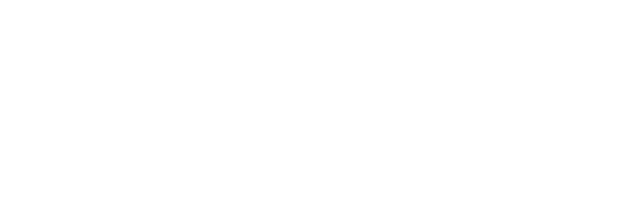
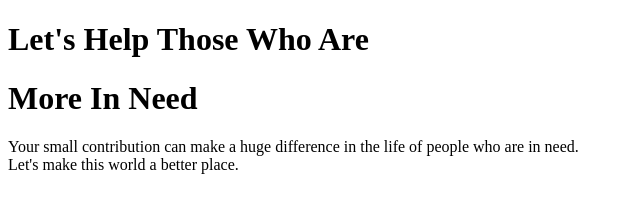
Before and after one commit to RianaAzad/first-assignment, a plain HTML site: page index.html in a window 1280 px wide. Shown: the whole page, without its empty margins (0-640 px from the left). Drawn offline with Linux system fonts and the light colour scheme.

Commit message:
second-commit

```diff
--- a/index.html
+++ b/index.html
@@ -4,9 +4,17 @@
     <meta charset="UTF-8">
     <meta http-equiv="X-UA-Compatible" content="IE=edge">
     <meta name="viewport" content="width=device-width, initial-scale=1.0">
-    <title>Document</title>
+    <title>My First Assignment</title>
+    <link rel="preconnect" href="https://fonts.googleapis.com">
+<link rel="preconnect" href="https://fonts.gstatic.com" crossorigin>
+<link href="https://fonts.googleapis.com/css2?family=Black+Han+Sans&display=swap" rel="stylesheet">
 </head>
 <body>
+    <div class="top">
+        <h1>Let's Help Those Who Are</h1>
+        <h1>More In Need</h1>
+            <p>Your small contribution can make a huge difference in the life of people who are in need.<br> Let's make this world a better place.</p>
+    </div>
 
 </body>
 </html>
--- /dev/null
+++ b/style.css
@@ -0,0 +1,3 @@
+body{
+    font-family: 'Black Han Sans', sans-serif;
+}
```
